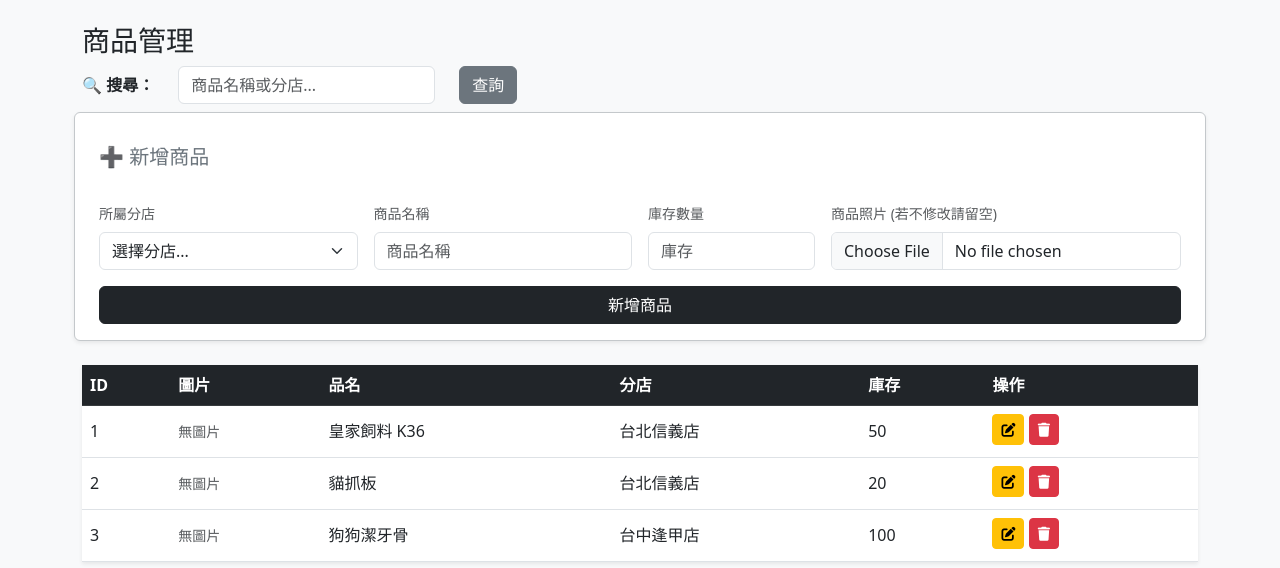
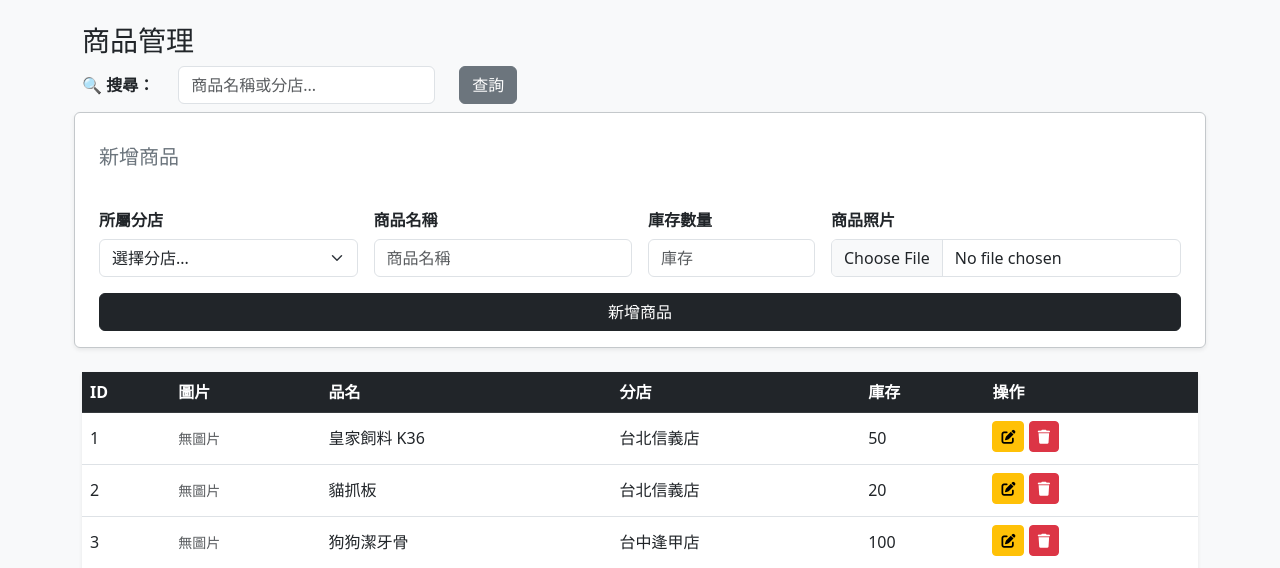
Before and after one commit to Serenetaytay/database_project, a PHP site: page /product_mngt.php in a window 1280 px wide. Shown: the part 66-634 px from the top of the page. Run offline with PHP 8.4, Linux system fonts and the light colour scheme; the visitor is signed in with stand-in values (Sample User, id 1); data comes from the database, SQL or seed files in the repository.

Commit message:
Update product_mngt.php

```diff
--- a/admin/product_mngt.php
+++ b/admin/product_mngt.php
@@ -122,13 +122,13 @@ $sql_query .= " ORDER BY P.pID ASC";
         </form>
 
         <form method="post" enctype="multipart/form-data" class="row g-3 mb-4 bg-white p-3 rounded shadow-sm border border-secondary-subtle">
-            <h5 class="text-secondary mb-3"><?php echo $editData ? '✏️ 編輯商品資料' : '➕ 新增商品'; ?></h5>
+            <h5 class="text-secondary mb-3"><?php echo $editData ? '編輯商品資料' : '新增商品'; ?></h5>
 
             <input type="hidden" name="pID" value="<?php echo $editData['pID'] ?? ''; ?>">
             <input type="hidden" name="old_image" value="<?php echo $editData['pImage'] ?? ''; ?>">
 
             <div class="col-md-3">
-                <label class="form-label small text-muted">所屬分店</label>
+                <label class="col-form-label fw-bold">所屬分店</label>
                 <select name="storeID" class="form-select" required>
                     <option value="">選擇分店...</option>
                     <?php
@@ -141,18 +141,18 @@ $sql_query .= " ORDER BY P.pID ASC";
                 </select>
             </div>
             <div class="col-md-3">
-                <label class="form-label small text-muted">商品名稱</label>
+                <label class="col-form-label fw-bold">商品名稱</label>
                 <input type="text" name="pName" class="form-control" placeholder="商品名稱" required
                        value="<?php echo $editData['pName'] ?? ''; ?>">
             </div>
             <div class="col-md-2">
-                <label class="form-label small text-muted">庫存數量</label>
+                <label class="col-form-label fw-bold">庫存數量</label>
                 <input type="number" name="stock" class="form-control" placeholder="庫存" required
                        value="<?php echo $editData['stock'] ?? ''; ?>">
             </div>
 
             <div class="col-md-4">
-                <label class="form-label small text-muted">商品照片 (若不修改請留空)</label>
+                <label class="col-form-label fw-bold">商品照片</label>
                 <input type="file" name="pImage" class="form-control" accept="image/*">
                 <?php if ($editData && !empty($editData['pImage'])): ?>
                     <div class="mt-2 text-muted small">
```
